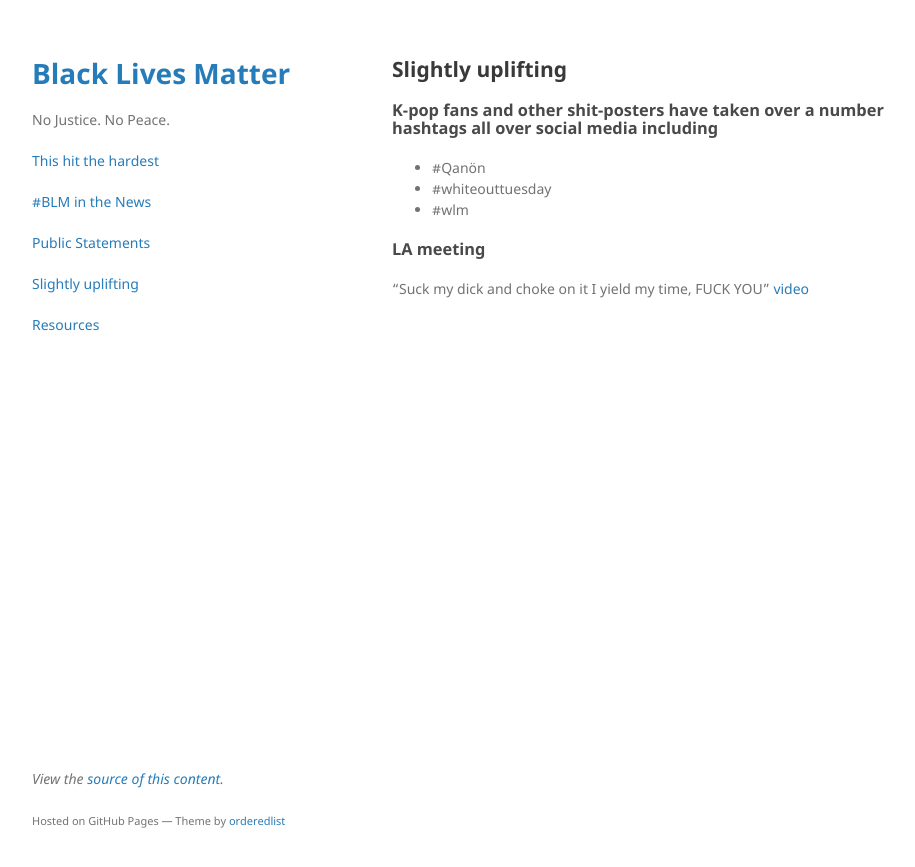
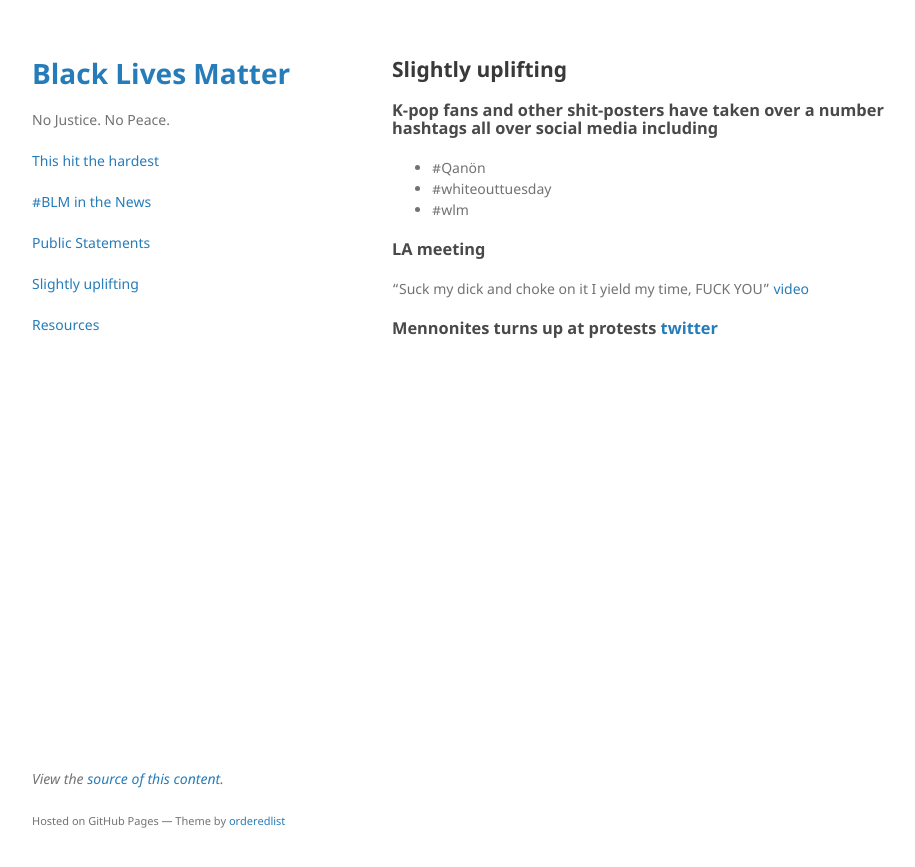
Before and after one commit to nojusticenopeace/nojusticenopeace.github.io, a Jekyll site: the page built from uplifting.md, in a window 1280 px wide. Shown: the top 867 px of the page, without its empty margins (178-1093 px from the left). Built offline with Jekyll 4.4.1, drawn with Linux system fonts in a browser that asks for light colours.

Commit message:
Update uplifting.md

```diff
--- a/uplifting.md
+++ b/uplifting.md
@@ -12,3 +12,5 @@ layout: default
 ### LA meeting
 
 "Suck my dick and choke on it I yield my time, FUCK YOU" [video](https://twitter.com/parag0ntildeath/status/1268051232100401153?s=20)
+
+### Mennonites turns up at protests [twitter](https://twitter.com/Rachels_Ratchet/status/1266758062020292609?s=20)
```
